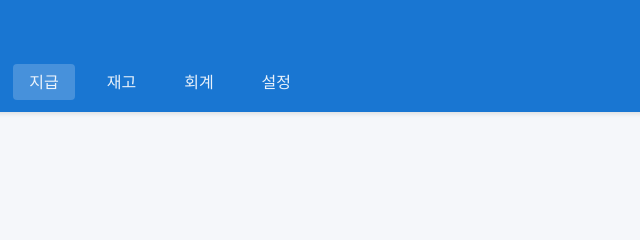
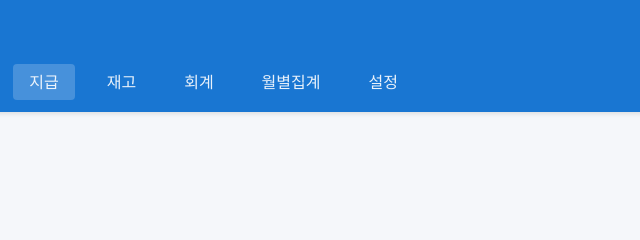
Before and after one commit to min323300/erp-system, a plain HTML site: page supplypayment.html in a window 1280 px wide. Shown: the top 240 px of the page, 358-998 px from the left. Drawn offline with Linux system fonts and the light colour scheme; no server answers.

Commit message:
Update supplypayment.html

```diff
--- a/supplypayment.html
+++ b/supplypayment.html
@@ -20,6 +20,7 @@
                 <li><a href="supplypayment.html" class="active">지급</a></li>
                 <li><a href="inventory.html">재고</a></li>
                 <li><a href="accounting.html">회계</a></li>
+                <li><a href="monthly.html">월별집계</a></li>
                 <li><a href="settings.html">설정</a></li>
             </ul>
         </nav>
```
